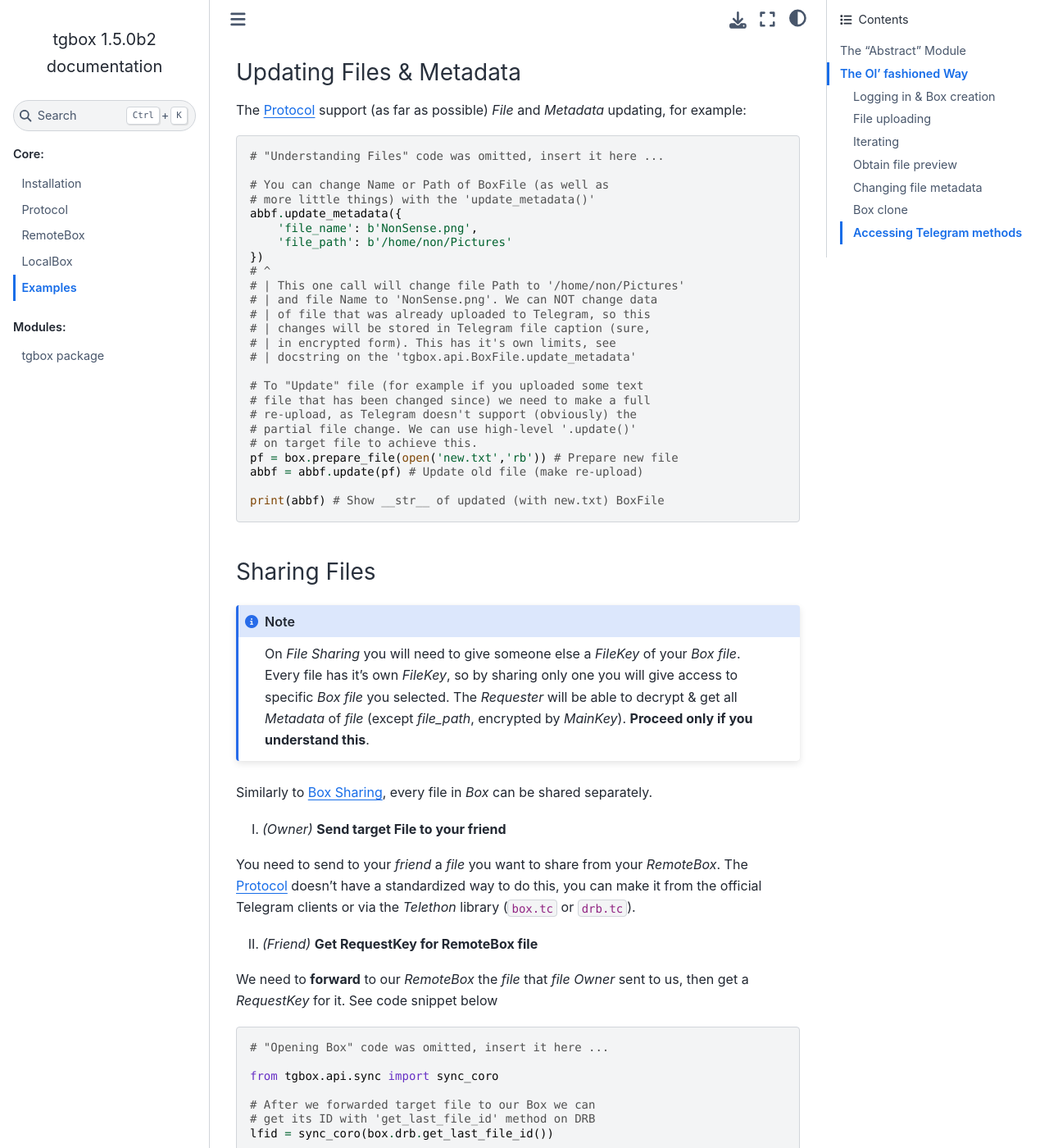
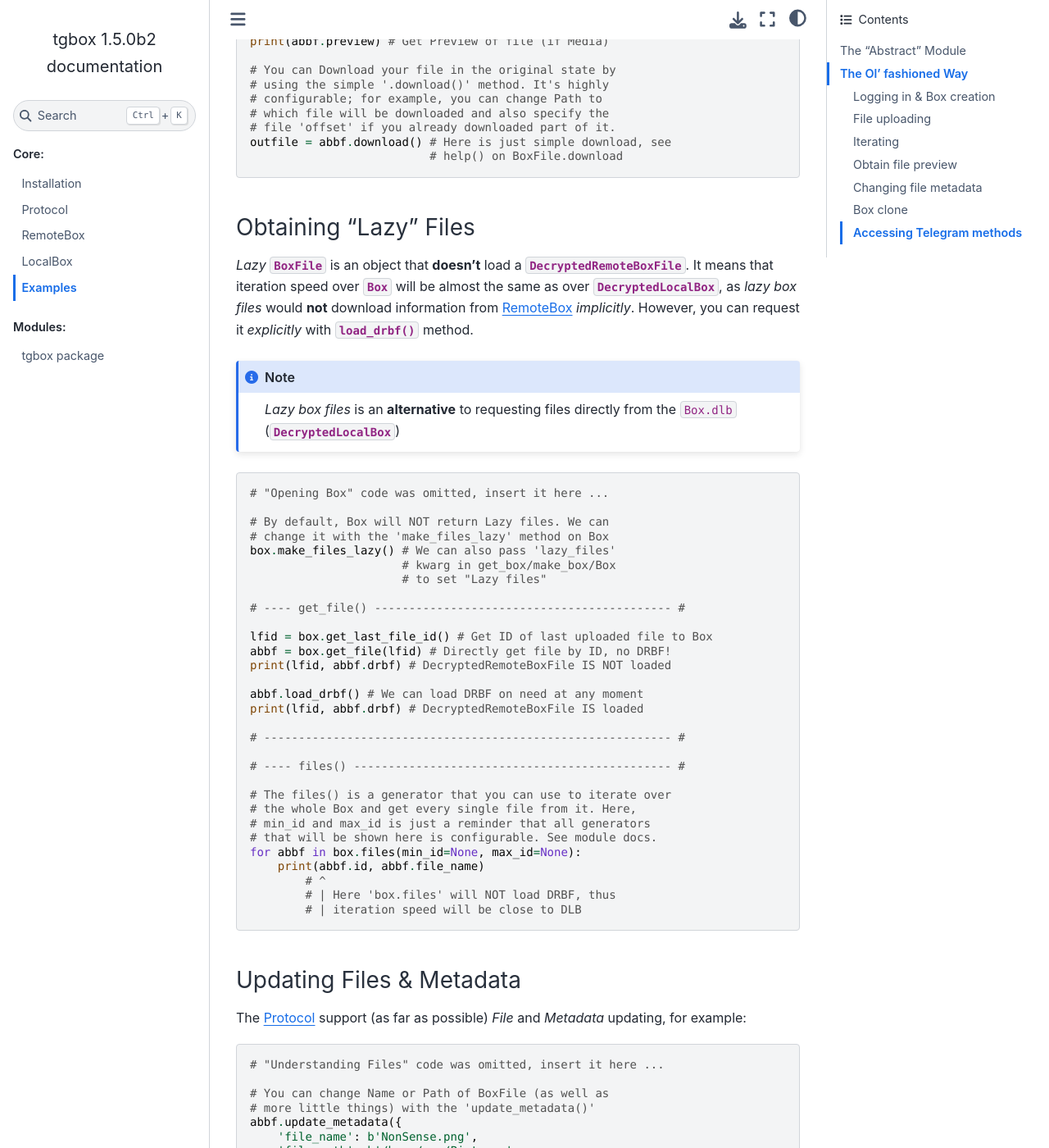
Before and after one commit to NonProjects/tgbox, a Sphinx documentation site: the page built from docs/examples.rst, in a window 1280 px wide and 1400 px high, scrolled down 10419 px. Shown: the whole window at 82% size. Built offline with Sphinx 7.4.7 and the Sphinx Book theme 1.1.4, drawn with Linux system fonts in a browser that asks for light colours; some of the changed text lies outside the part shown.

Commit message:
Update examples.rst with information about Lazy files

```diff
--- a/docs/examples.rst
+++ b/docs/examples.rst
@@ -6,7 +6,10 @@
 
 The ``v1.5`` introduces two *new* modules: the :mod:`tgbox.api.abstract`, which include *high-level* classes & functions with purpose to **unite** the :doc:`localbox` and the :doc:`remotebox` into the **single** class: :class:`~tgbox.api.abstract.Box`; and the magic :mod:`tgbox.api.sync` module, which turn all *Async* code in :mod:`tgbox.api.abstract` to *Sync* on import.
 
-Writing code with the features of ``abstract`` and ``sync`` modules may be easier and more straightforward, *however*, it goes with a *cost* of speed. Methods from the :class:`~tgbox.api.abstract.Box` will use functions from the :class:`~tgbox.api.local.DecryptedLocalBox` where possible, but will return the :class:`~tgbox.api.abstract.BoxFile` objects, which **always** download file information & *Metadata* from the :doc:`remotebox`. This will **significantly** slow iteration over your *Box*. Make sure you understand this.
+Writing code with the features of ``abstract`` and ``sync`` modules may be easier and more straightforward, *however*, it goes with a *cost* of speed. Methods from the :class:`~tgbox.api.abstract.Box` will use functions from the :class:`~tgbox.api.local.DecryptedLocalBox` where possible, but will return the :class:`~tgbox.api.abstract.BoxFile` objects, which, by default, **always** download file information & *Metadata* from the :doc:`remotebox`. This will **significantly** slow iteration over your *Box*.
+
+.. tip::
+   **You can** make a *"Lazy"* :class:`~tgbox.api.abstract.BoxFile` objects which **will not** load :class:`~tgbox.api.remote.DecryptedRemoteBoxFile`. It's as easy as pass ``lazy_files`` kwarg to :class:`~tgbox.api.abstract.Box` \| :func:`~tgbox.api.abstract.get_box` \| :func:`~tgbox.api.abstract.make_box`. You can also use :meth:`~tgbox.api.abstract.Box.make_files_lazy` \| :meth:`~tgbox.api.abstract.Box.make_files_unlazy`.
 
 .. note::
    The :class:`~tgbox.api.abstract.Box` (and also :class:`~tgbox.api.abstract.BoxFile`) has the ``dlb`` (:class:`~tgbox.api.local.DecryptedLocalBox`) and ``drb`` (:class:`~tgbox.api.remote.DecryptedRemoteBox`) properties. You can use generators from the ``Box.dlb`` if you *only* want to fetch *information* about files.
@@ -490,7 +493,8 @@
 
 .. note::
     The TGBOX :doc:`protocol` support *Directories* (see :ref:`How does we store file paths` for information on *how* this implemented). You can get a :class:`~tgbox.api.local.DecryptedLocalBoxDirectory` object via :class:`~tgbox.api.abstract.Box.get_directory` method, load and iterate over it with :class:`~tgbox.api.local.DecryptedLocalBoxDirectory.iterdir`. You can also use the :meth:`~tgbox.api.abstract.Box.contents` generator which behaves like :meth:`~tgbox.api.abstract.Box.files` *but* also returns *Directory* objects.
-   | Please read the docs for classes, as examples here will not cover all features of API.
+
+   | Please read the docs for classes, as examples here will **not** cover all features of API.
 
 Understanding Files
 +++++++++++++++++++
@@ -529,6 +533,48 @@
         # file 'offset' if you already downloaded part of it.
         outfile = abbf.download() # Here is just simple download, see
                                   # help() on BoxFile.download
+
+Obtaining "Lazy" Files
+++++++++++++++++++++++
+
+*Lazy* :class:`~tgbox.api.abstract.BoxFile` is an object that **doesn't** load a :class:`~tgbox.api.remote.DecryptedRemoteBoxFile`. It means that iteration speed over :class:`~tgbox.api.abstract.Box` will be almost the same as over :class:`~tgbox.api.local.DecryptedLocalBox`, as *lazy box files* would **not** download information from :doc:`remotebox` *implicitly*. However, you can request it *explicitly* with :meth:`~tgbox.api.abstract.BoxFile.load_drbf` method.
+
+.. note::
+   *Lazy box files* is an **alternative** to requesting files directly from the ``Box.dlb`` (:class:`~tgbox.api.local.DecryptedLocalBox`)
+
+.. code-block:: python
+
+        # "Opening Box" code was omitted, insert it here ...
+
+        # By default, Box will NOT return Lazy files. We can
+        # change it with the 'make_files_lazy' method on Box
+        box.make_files_lazy() # We can also pass 'lazy_files'
+                              # kwarg in get_box/make_box/Box
+                              # to set "Lazy files"
+
+        # ---- get_file() ------------------------------------------- #
+
+        lfid = box.get_last_file_id() # Get ID of last uploaded file to Box
+        abbf = box.get_file(lfid) # Directly get file by ID, no DRBF!
+        print(lfid, abbf.drbf) # DecryptedRemoteBoxFile IS NOT loaded
+
+        abbf.load_drbf() # We can load DRBF on need at any moment
+        print(lfid, abbf.drbf) # DecryptedRemoteBoxFile IS loaded
+
+        # ----------------------------------------------------------- #
+
+        # ---- files() ---------------------------------------------- #
+
+        # The files() is a generator that you can use to iterate over
+        # the whole Box and get every single file from it. Here,
+        # min_id and max_id is just a reminder that all generators
+        # that will be shown here is configurable. See module docs.
+        for abbf in box.files(min_id=None, max_id=None):
+            print(abbf.id, abbf.file_name)
+                # ^
+                # | Here 'box.files' will NOT load DRBF, thus
+                # | iteration speed will be close to DLB
+
 
 Updating Files & Metadata
 +++++++++++++++++++++++++
```
